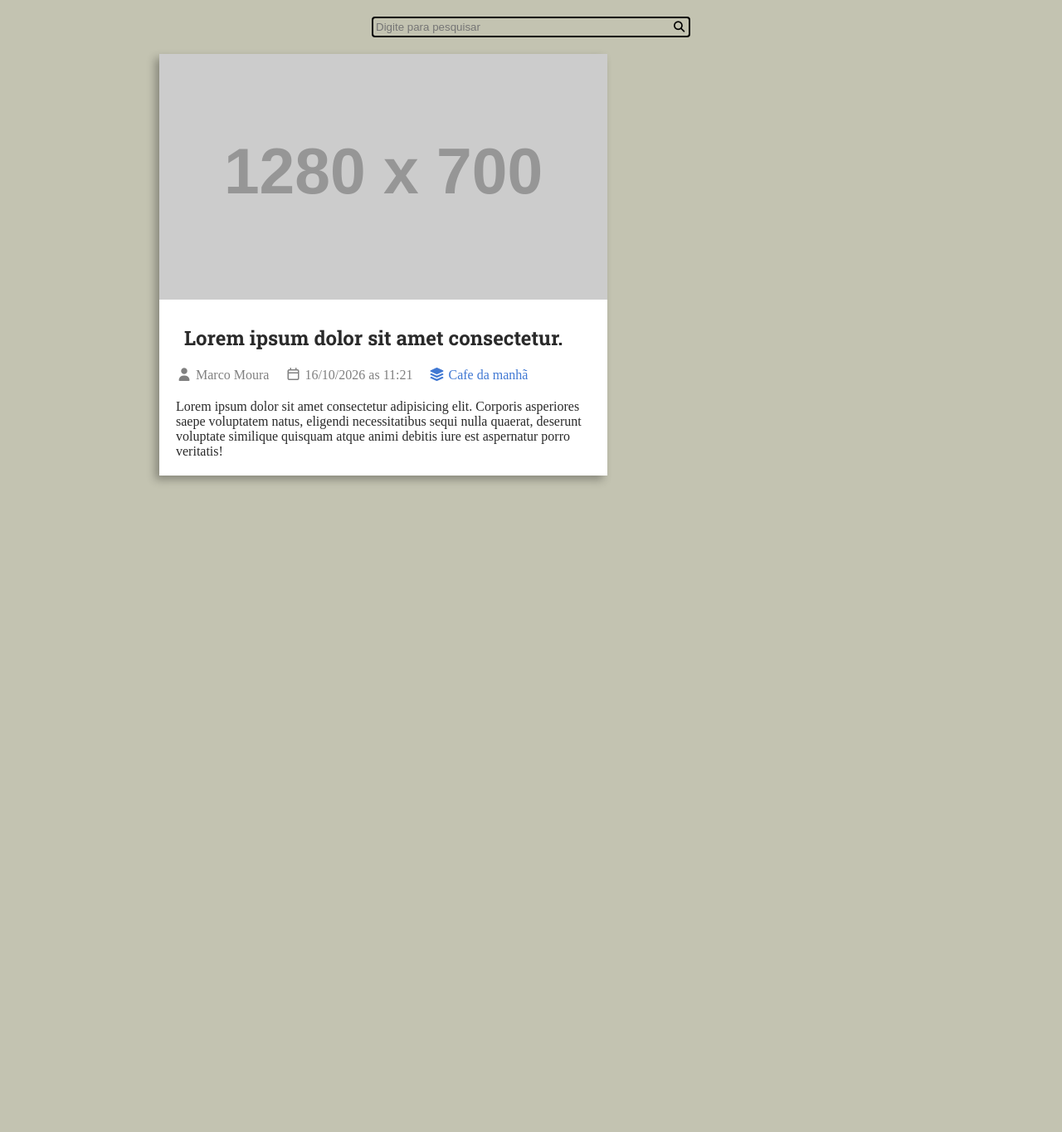
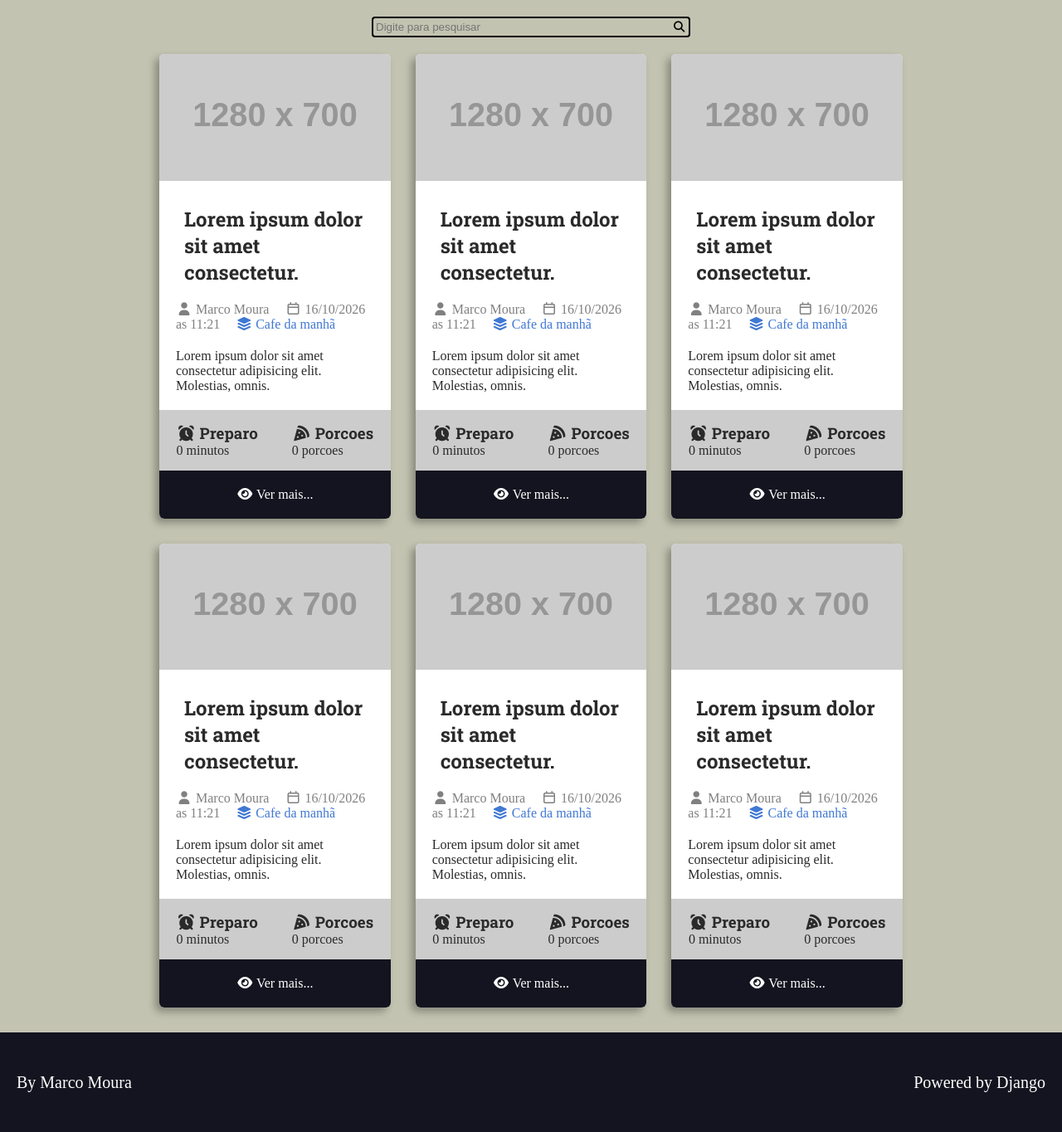
Before and after one commit to MarcoMoura1209/projeto-django01, a Django app: page / in a window 1280 px wide. Shown: the part 103-1467 px from the top of the page at 83% size. Before the commit the page ends 685 px from the top, so only its background shows below. Run offline with Django 5.2, Linux system fonts and the light colour scheme; grey boxes labelled with a size stand in for pictures from a placeholder-image service; some libraries are stand-ins or nearby versions.

Commit message:
Refactor home template: create recipe and footer partials; enhance styling in head.html

```diff
--- a/recipes/templates/recipes/pages/home.html
+++ b/recipes/templates/recipes/pages/home.html
@@ -5,37 +5,14 @@
 
     <main class="main-content-container">
         <div class="main-content-list">
-            <div class="recipe recipe-list-item">
-                <div class="recipe-cover"><img src="https://placehold.co/1280x700/0000ff/FFF.png" alt="temporario" ></div>
-                <div class="recipe-title-container">
-                    <h2 class="recipe-title">Lorem ipsum dolor sit amet consectetur.</h2>
-                </div>
-
-                <div class="recipe-author">
-                    <span class="recipe-author-item">
-                        <i class="fa-solid fa-user"></i>
-                        Marco Moura
-                    </span>
-                    <span class="recipe-author-item">
-                        <i class="fa-regular fa-calendar"></i>
-                        16/10/2026 as 11:21
-                    </span>
-                    <span class="recipe-author-item">
-                        <a href="http://">
-                            <i class="fa-solid fa-layer-group"></i>
-                            <span>
-                                Cafe da manhã
-                            </span>
-                        </a>
-                    </span>
-
-                </div>
-
-                <div class="recipe-content">
-                    <p>Lorem ipsum dolor sit amet consectetur adipisicing elit. Corporis asperiores saepe voluptatem natus, eligendi necessitatibus sequi nulla quaerat, deserunt voluptate similique quisquam atque animi debitis iure est aspernatur porro veritatis!</p>
-                </div>
-            </div>
+            {% include "recipes\partials\recipe.html" %}
+            {% include "recipes\partials\recipe.html" %}
+            {% include "recipes\partials\recipe.html" %}
+            {% include "recipes\partials\recipe.html" %}
+            {% include "recipes\partials\recipe.html" %}
+            {% include "recipes\partials\recipe.html" %}
         </div>
     </main>
+    {% include "recipes/partials/footer.html" %}
 </body>
 </html>
--- /dev/null
+++ b/recipes/templates/recipes/partials/footer.html
@@ -0,0 +1,12 @@
+<footer class="footer-container">
+    <div class="developer">
+        <a href="#">
+            By Marco Moura
+        </a>
+    </div>
+    <div class="powered">
+        <a href="#">
+            Powered by Django
+        </a>
+    </div>
+</footer>
--- a/recipes/templates/recipes/partials/head.html
+++ b/recipes/templates/recipes/partials/head.html
@@ -107,6 +107,8 @@
         box-shadow: -5px 5px 10px rgba(0,0,0, 30%);
         transition: all 350ms ease-in-out;
         transform: scale(1);
+        border-radius: 6px;
+        overflow: hidden;
     }
 
     .recipe-list-item {
@@ -120,6 +122,10 @@
 
     .recipe-title-container {
         padding: 30px 30px 20px 30px;
+    }
+
+    .recipe-title {
+        font-size: 24px;
     }
 
     .recipe-author-item a {
@@ -144,4 +150,57 @@
     .recipe-content {
         padding: 0px 20px 20px 20px;
     }
+
+
+    .recipe-meta-container {
+        display: flex;
+        justify-content: space-around;
+        background-color: rgb(204, 204, 204);
+    }
+
+    .recipe-meta {
+        padding: 15px;
+        font-size: 16px;
+    }
+
+    .recipe-footer {
+        padding: 10px;
+        background-color: #13141f;
+        display: flex;
+        justify-content: center;
+        align-items: center;
+    }
+
+    .recipe-footer a {
+        text-decoration: none;
+        color: white;
+        padding: 10px;
+        border-radius: 10px;
+    }
+
+    .recipe-footer a:hover {
+        background-color: rgb(39, 39, 39);
+    }
+
+    .footer-container {
+        background-color: #13141f;
+        height: 15vh;
+        margin-top: 30px;
+        display: flex;
+        justify-content: space-between;
+        align-items: center;
+        padding: 20px;
+    }
+
+    .footer-container a {
+        text-decoration: none;
+        color: white;
+        font-size: 20px;
+        transition: all 300ms ease-in-out;
+    }
+
+    .footer-container a:hover {
+        color: rgb(193, 193, 193);
+    }
+
 </style>
--- /dev/null
+++ b/recipes/templates/recipes/partials/recipe.html
@@ -0,0 +1,61 @@
+<div class="recipe recipe-list-item">
+    <div class="recipe-cover"><img src="https://placehold.co/1280x700/0000ff/FFF.png" alt="temporario" ></div>
+    <div class="recipe-title-container">
+        <h2 class="recipe-title">Lorem ipsum dolor sit amet consectetur.</h2>
+    </div>
+
+    <div class="recipe-author">
+        <span class="recipe-author-item">
+            <i class="fa-solid fa-user"></i>
+            Marco Moura
+        </span>
+        <span class="recipe-author-item">
+            <i class="fa-regular fa-calendar"></i>
+            16/10/2026 as 11:21
+        </span>
+        <span class="recipe-author-item">
+            <a href="http://">
+                <i class="fa-solid fa-layer-group"></i>
+                <span>
+                    Cafe da manhã
+                </span>
+            </a>
+        </span>
+
+    </div>
+
+    <div class="recipe-content">
+        Lorem ipsum dolor sit amet consectetur adipisicing elit. Molestias, omnis.
+    </div>
+
+    <div class="recipe-meta-container">
+        <div class="recipe-meta recipe-preparation">
+            <h3>
+                <i class="fa-solid fa-alarm-clock"></i>
+                Preparo
+            </h3>
+            <div class="recipe-meta-text">
+                0 minutos
+            </div>
+        </div>
+
+        <div class="recipe-meta recipe-servings">
+            <h3>
+                <i class="fa-solid fa-pizza-slice"></i>
+                Porcoes
+            </h3>
+            <div class="recipe-meta-text">
+                0 porcoes
+            </div>
+        </div>
+    </div>
+
+    <footer class="recipe-footer">
+        <a href="" class="recipe-read-more button-dark button-full-width">
+
+        <i class="fa-solid fa-eye"></i>
+        <span>Ver mais...</span>
+
+        </a>
+</footer>
+</div>
```
